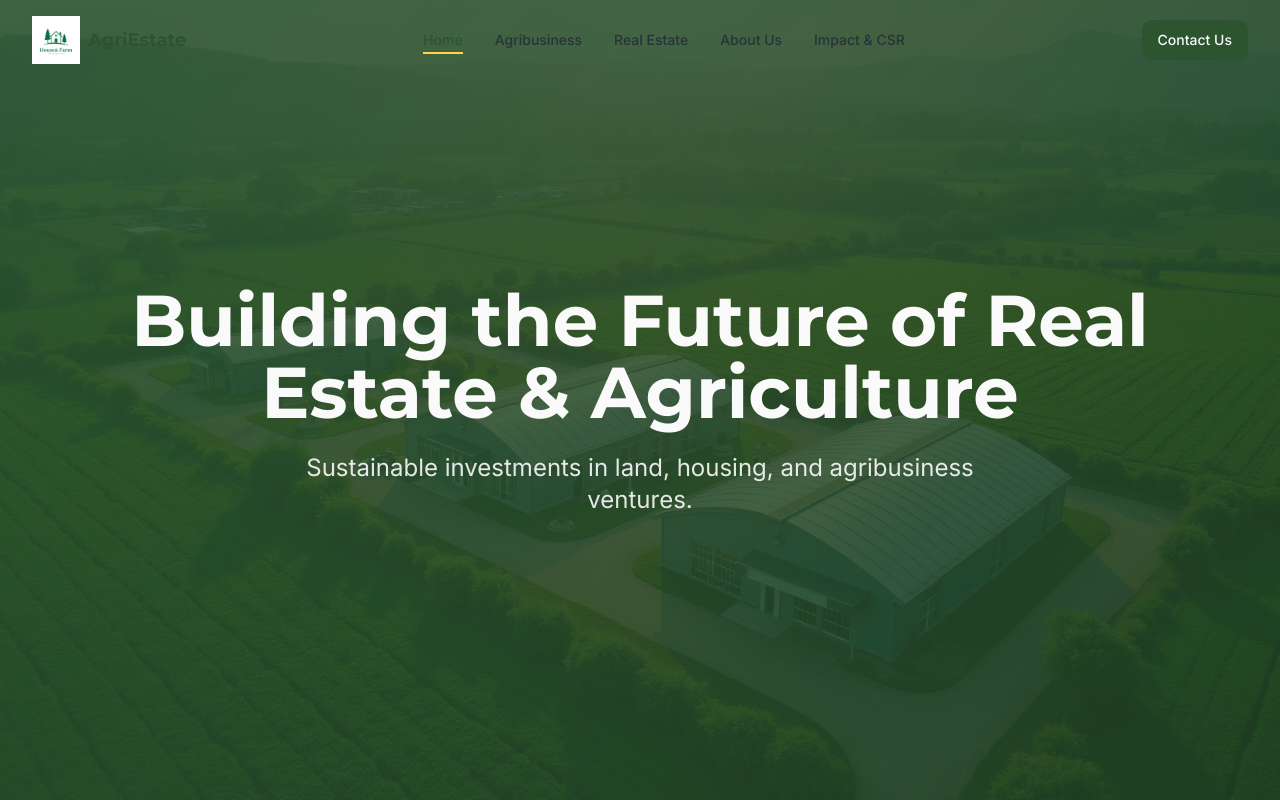
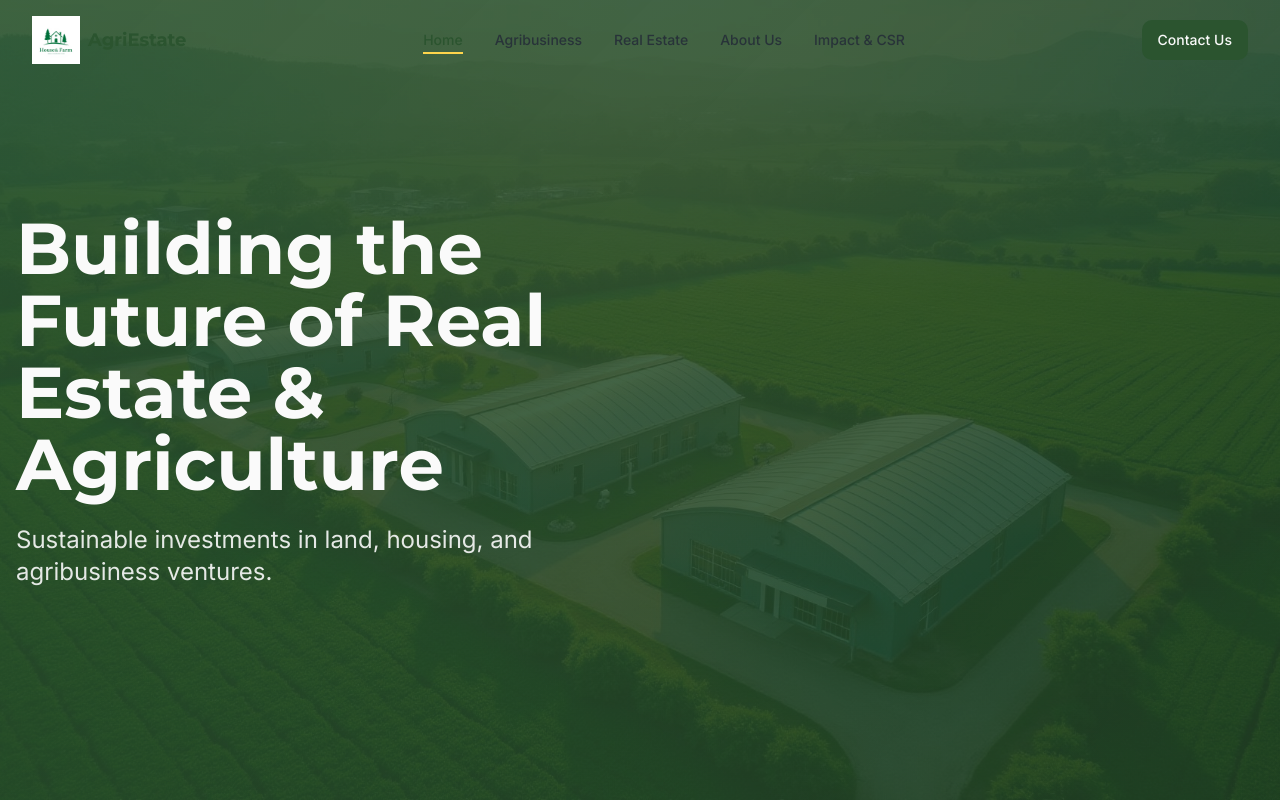
Before and after one commit to Codemonte/verdant-acres-estate, a React (Vite) app: page / in a window 1280 px wide. Shown: the top 800 px of the page. Built offline with nearby package versions, Linux system fonts and the light colour scheme; the HTML template or start-up script is replaced by a standard one.

Commit message:
Fix: Ensure hero split layout is applied

```diff
--- a/src/pages/Index.tsx
+++ b/src/pages/Index.tsx
@@ -1,6 +1,6 @@
 import Navbar from "@/components/Navbar";
 import Footer from "@/components/Footer";
-import Hero from "@/components/Hero";
+import HeroHome from "@/components/HeroHome";
 import { Button } from "@/components/ui/button";
 import { Card, CardContent, CardDescription, CardHeader, CardTitle } from "@/components/ui/card";
 import { Building2, Sprout, Users, Handshake, Heart, Mail, Phone, MapPin } from "lucide-react";
@@ -21,7 +21,7 @@ const Index = () => {
       <Navbar />
 
       <main>
-        <Hero
+        <HeroHome
           backgroundImage={heroBg}
           title="Building the Future of Real Estate & Agriculture"
           subtitle="Sustainable investments in land, housing, and agribusiness ventures."
```
